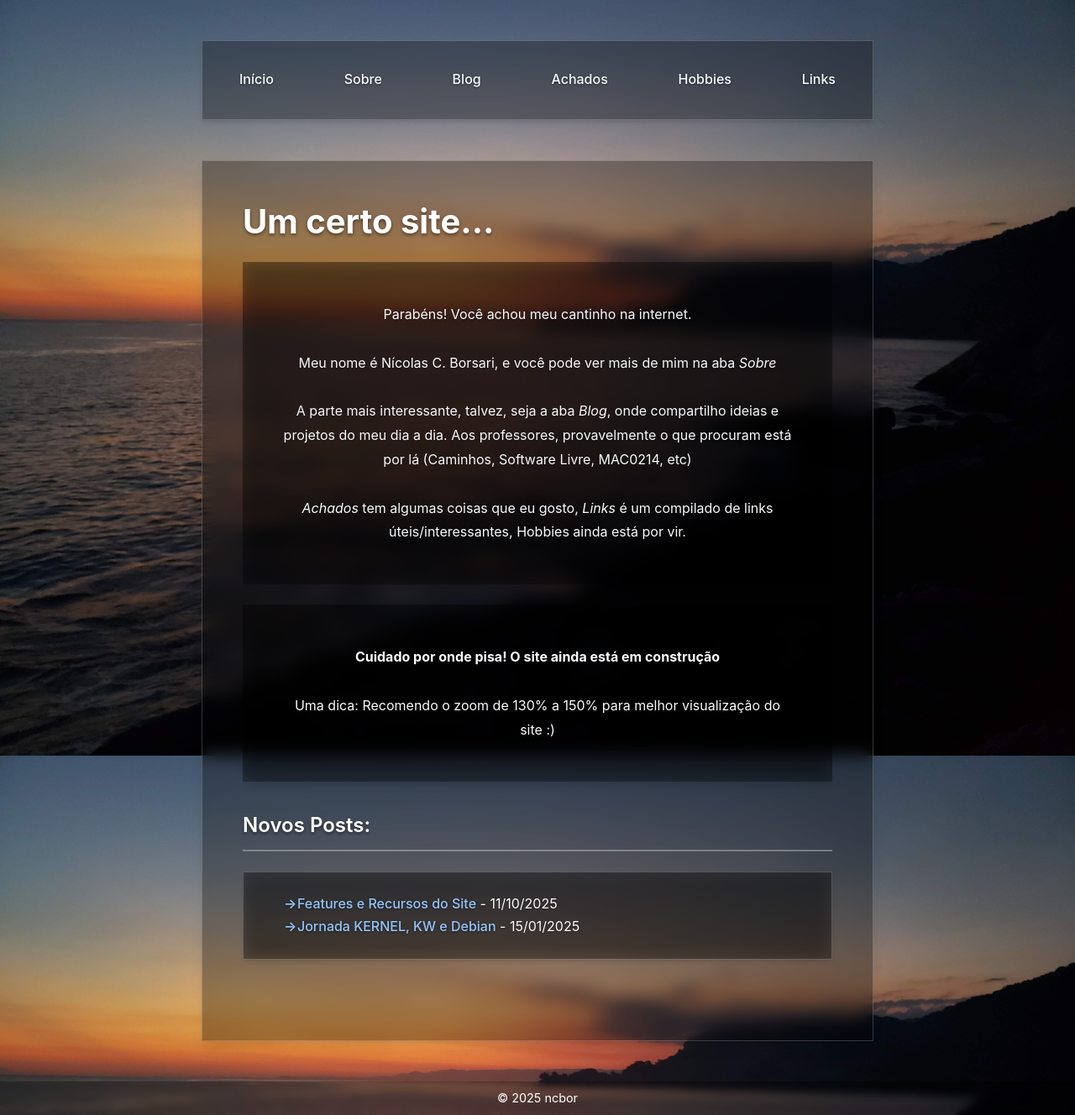
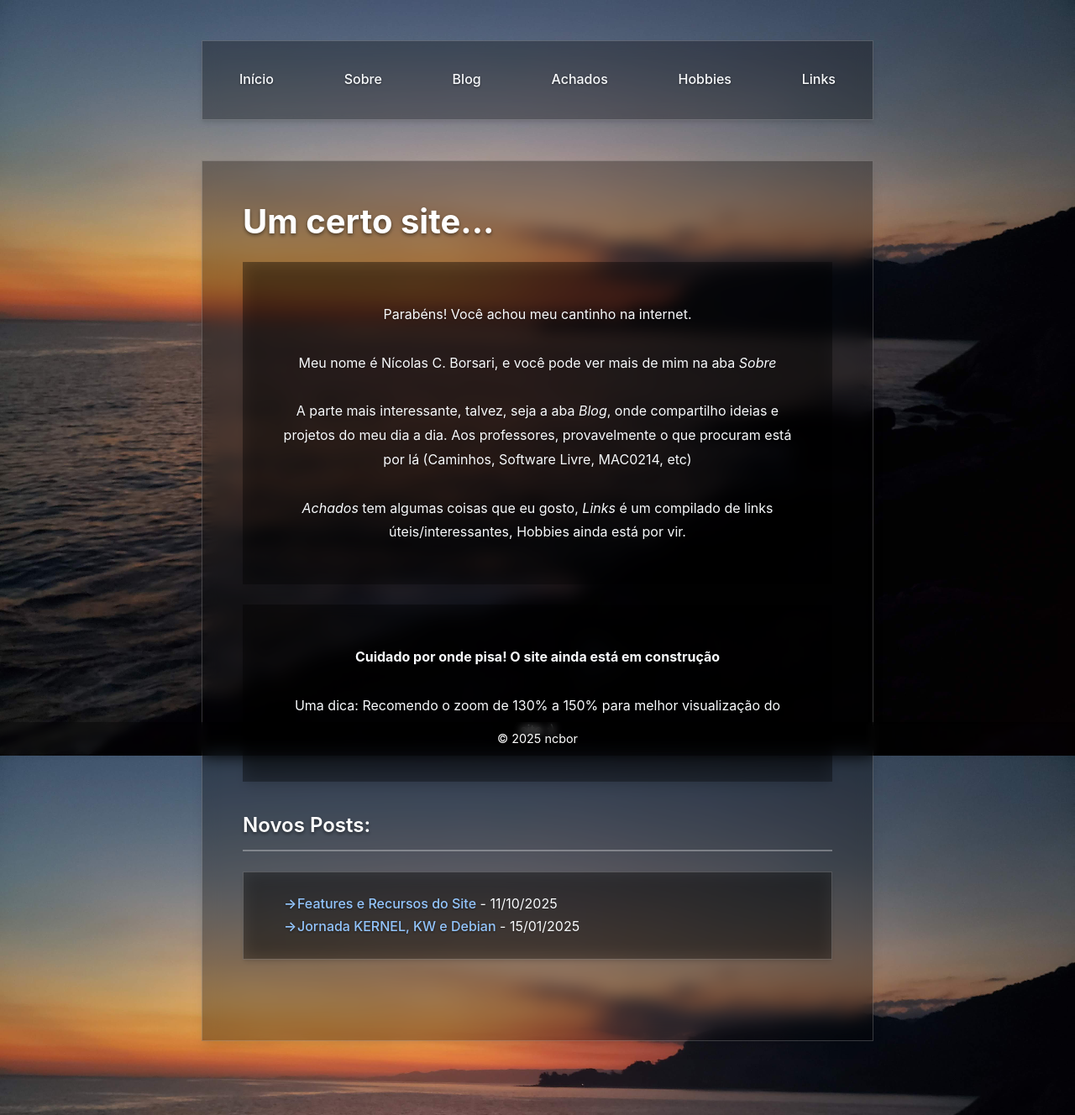
Before and after one commit to ncbor/ncbor.github.io, a Jekyll site: the page built from index.html, in a window 1280 px wide. Shown: the whole page at 84% size. Built offline with Jekyll 4.4.1, drawn with Linux system fonts in a browser that asks for light colours.

Commit message:
TRying new footer

```diff
--- a/assets/css/style.css
+++ b/assets/css/style.css
@@ -83,23 +83,21 @@ body {
 }
 
 /* Footer minimalista */
-.minimal-footer {
+.minimal-footer{
   background: rgba(0, 0, 0, 0.3);
   backdrop-filter: blur(5px);
   padding: 0.5rem;
   text-align: center;
   color: rgba(255, 255, 255, 1);
   font-size: 0.9rem;
-    left: 0;
-    right: 0;
+  width: 100%;
+  margin-top: var(--space-2xl);
+  position: sticky;
   bottom: 0;
-    width: 100%;
   z-index: 0;
-    pointer-events: none; /* does not block clicks */
-    margin-top: var(--space-2xl);
+  pointer-events: none;
+}
 
-}
-/* Footer */
 
 /* Layout */
 .container {
```
Lines whose indentation alone changed are shown as unchanged.
